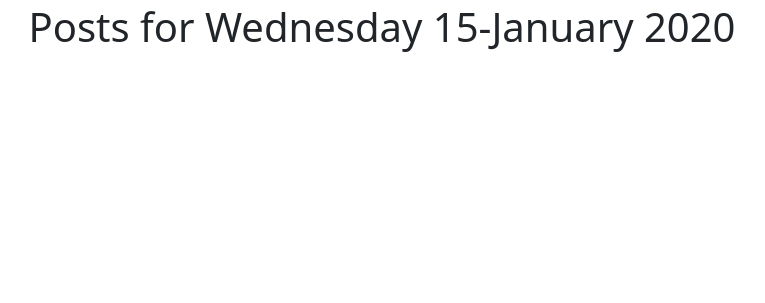
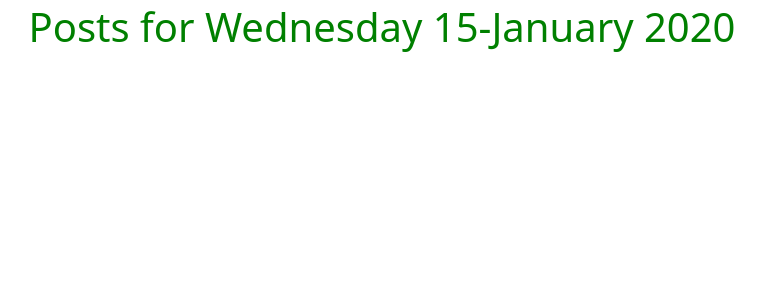
Before and after one commit to jerushaotieno/neighborhood_watch, a Django app: template hoodwatch/templates/all-posts/base.html in a window 1280 px wide. Shown: the part 43-346 px from the top of the page, without its empty margins (258-1023 px from the left). Run offline with Django 3.2, Linux system fonts and the light colour scheme; the template is opened without the code that fills it: most values are stand-ins (such as "Sample title", 1, 10 or a date in 2020); some libraries are stand-ins or nearby versions.

Commit message:
create static fold; connect css file and tell django where to find it

```diff
--- a/hoodwatch/templates/all-posts/base.html
+++ b/hoodwatch/templates/all-posts/base.html
@@ -14,6 +14,7 @@
 
     {% block styles %}
         {% bootstrap_css %}
+        <link rel="stylesheet" href="{% static 'css/baseposts.css' %}">
     {% endblock %}
 
 </head>
--- a/neighborhood/settings.py
+++ b/neighborhood/settings.py
@@ -10,6 +10,7 @@ For the full list of settings and their values, see
 https://docs.djangoproject.com/en/3.2/ref/settings/
 """
 
+import os
 from pathlib import Path
 
 # Build paths inside the project like this: BASE_DIR / 'subdir'.
@@ -120,6 +121,9 @@ USE_TZ = True
 # https://docs.djangoproject.com/en/3.2/howto/static-files/
 
 STATIC_URL = '/static/'
+STATICFILES_DIRS = [
+    os.path.join(BASE_DIR, "static"),
+]
 
 # Default primary key field type
 # https://docs.djangoproject.com/en/3.2/ref/settings/#default-auto-field
--- /dev/null
+++ b/static/css/baseposts.css
@@ -0,0 +1,4 @@
+h1
+{
+    color: green;
+}
```
Also changed, not shown: static/css/basenews.css (deleted).
